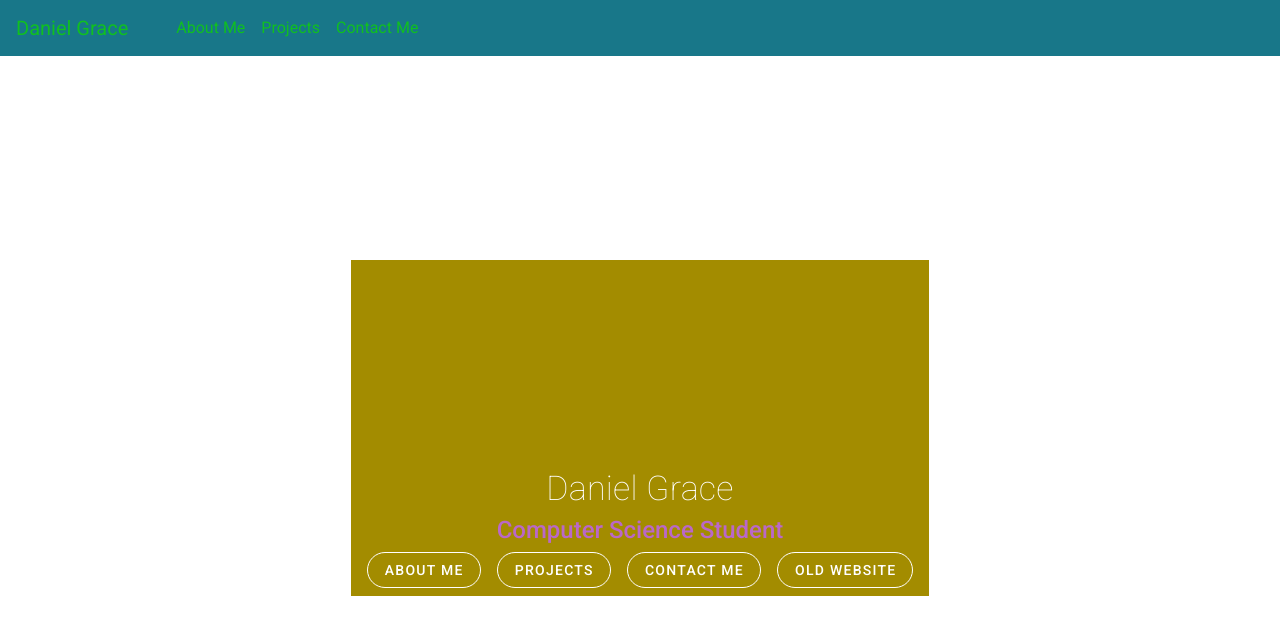
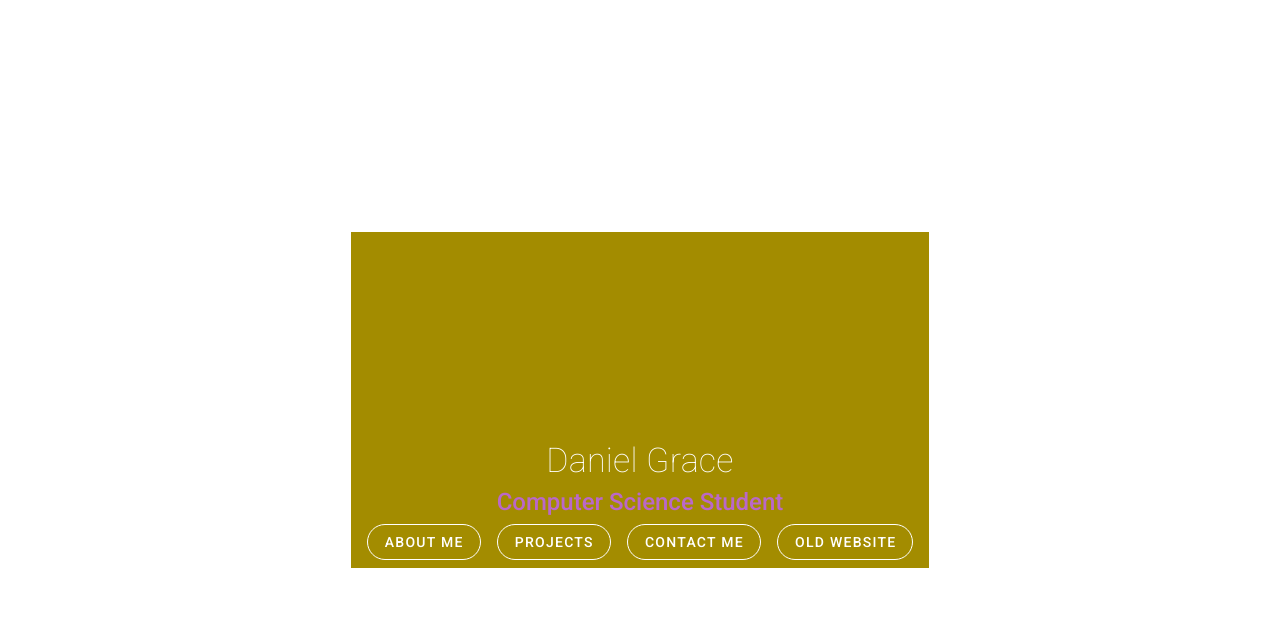
Before and after one commit to danana5/New-Personal-Website, a Vue app: page / in a window 1280 px wide. Shown: the top 634 px of the page. Built offline with nearby package versions, Linux system fonts and the light colour scheme.

Commit message:
removed navbar and dead data

```diff
--- a/src/App.vue
+++ b/src/App.vue
@@ -1,32 +1,8 @@
 <template>
   <v-app>
-      <b-navbar
-      toggleable="lg"
-      type="dark"
-      class="nav"
-      app
-      >
-        <b-navbar-brand to="/">Daniel Grace</b-navbar-brand>
-        <b-navbar-toggle target="nav-collapse"></b-navbar-toggle>
-        <b-collapse id="nav-collapse" is-nav>
-          <b-navbar-nav>
-            <b-nav-item to="/about">About Me</b-nav-item>
-            <b-nav-item to="/projects">Projects</b-nav-item>
-            <b-nav-item to="/contact">Contact Me</b-nav-item>
-          </b-navbar-nav>
-        </b-collapse>
-      </b-navbar>
-      <v-content>
-         <transition name="fade" mode="in-out">
-          <v-img
-          aspect-ratio="8"
-          style="height:100%"
-          src="./assets/background.jpg"
-          >
-            <router-view/>
-          </v-img>
-         </transition>
-      </v-content>
+    <transition name="fade" mode="out-in">
+      <router-view/>
+    </transition>
   </v-app>
 </template>
 
@@ -34,24 +10,15 @@
 export default {
   name: 'App',
   data: () => ({
-    icons :[
-      {icon: 'mdi-facebook', to: "https://www.facebook.com/dananananananananananananana/"},
-      {icon: 'mdi-twitter', to: "https://twitter.com/Danana_5"},
-      {icon: 'mdi-linkedin', to: "https://www.linkedin.com/in/daniel-grace-892963194/"},
-      {icon: 'mdi-instagram', to: "https://www.instagram.com/danana_5/"},
-      {icon: 'mdi-github', to: "https://github.com/danana5"}
-    ]
+
   }),
 };
 </script>
 <style>
-.nav{
-  background-color: #187789;
-}
 #app .nav-item a{
-  color:#10c020;
+  color:white;
 }
 #app .navbar-brand {
-  color:#10c020;
+  color:white;
 }
 </style>
```
